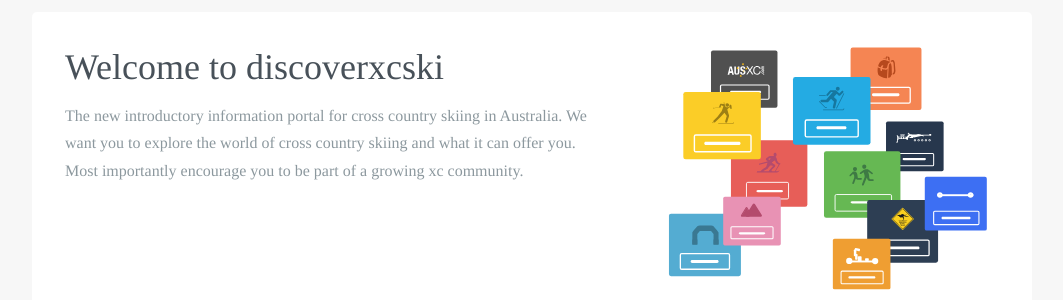
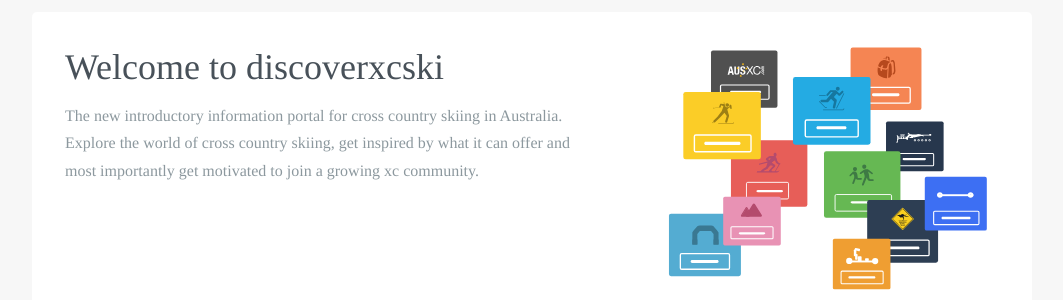
Before and after one commit to robcatto/robcatto.github.io, a Jekyll site: the page index.html, which Jekyll copies as it is, in a window 1280 px wide and 900 px high, scrolled down 978 px. Shown: the part 152-452 px from the top of the window, without its empty margins (108-1171 px from the left). Built offline with Jekyll 4.4.1, drawn with Linux system fonts in a browser that asks for light colours; some web fonts are replaced; Markdown is read by kramdown in place of the engine named in the settings.

Commit message:
Update index.html

```diff
--- a/index.html
+++ b/index.html
@@ -173,7 +173,7 @@
 
                                                 <h1 class="welcome__card">Welcome to discoverxcski</h1>
 
-                                                <p class="welcome__card--p">The new introductory information portal for cross country skiing in Australia. We want you to explore the world of cross country skiing and what it can offer you. Most importantly encourage you to be part of a growing xc community.</p>
+                                                <p class="welcome__card--p">The new introductory information portal for cross country skiing in Australia. Explore the world of cross country skiing, get inspired by what it can offer and most importantly get motivated to join a growing xc community.</p>
 
 
 
```
